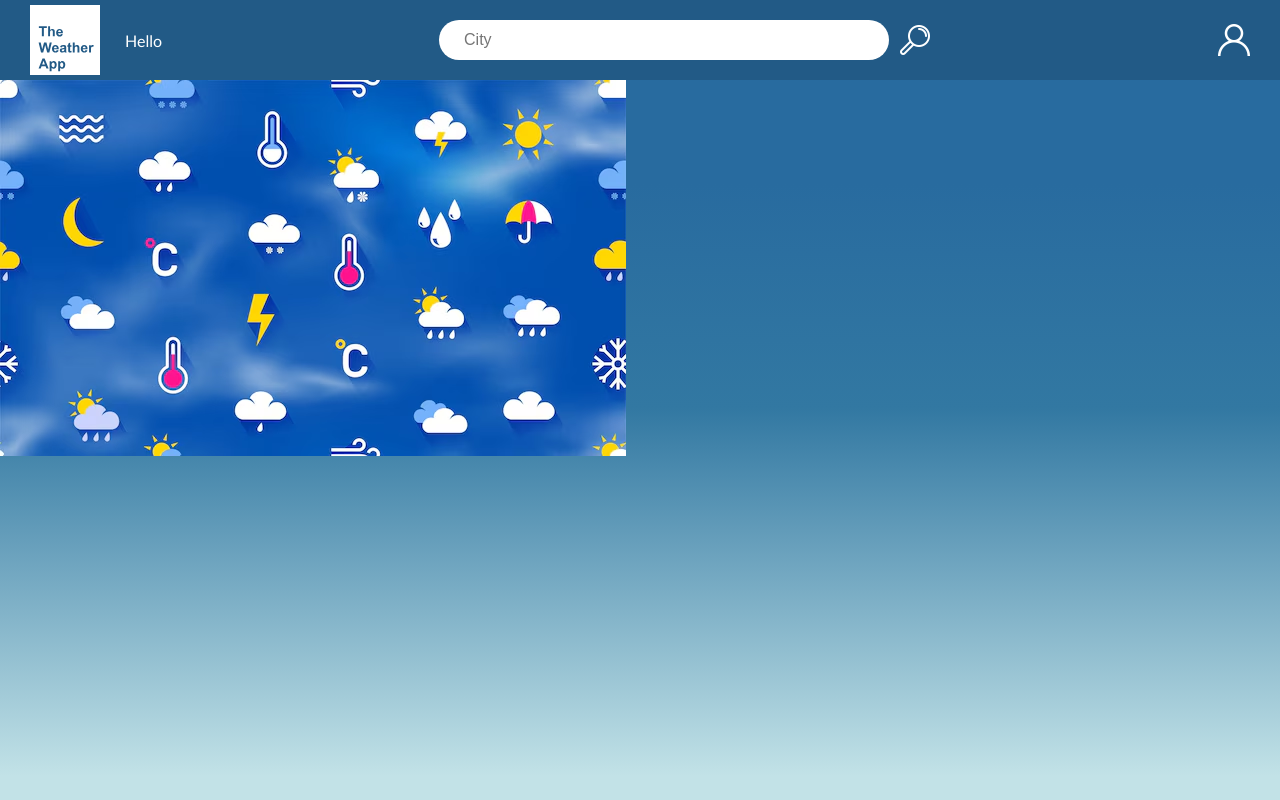
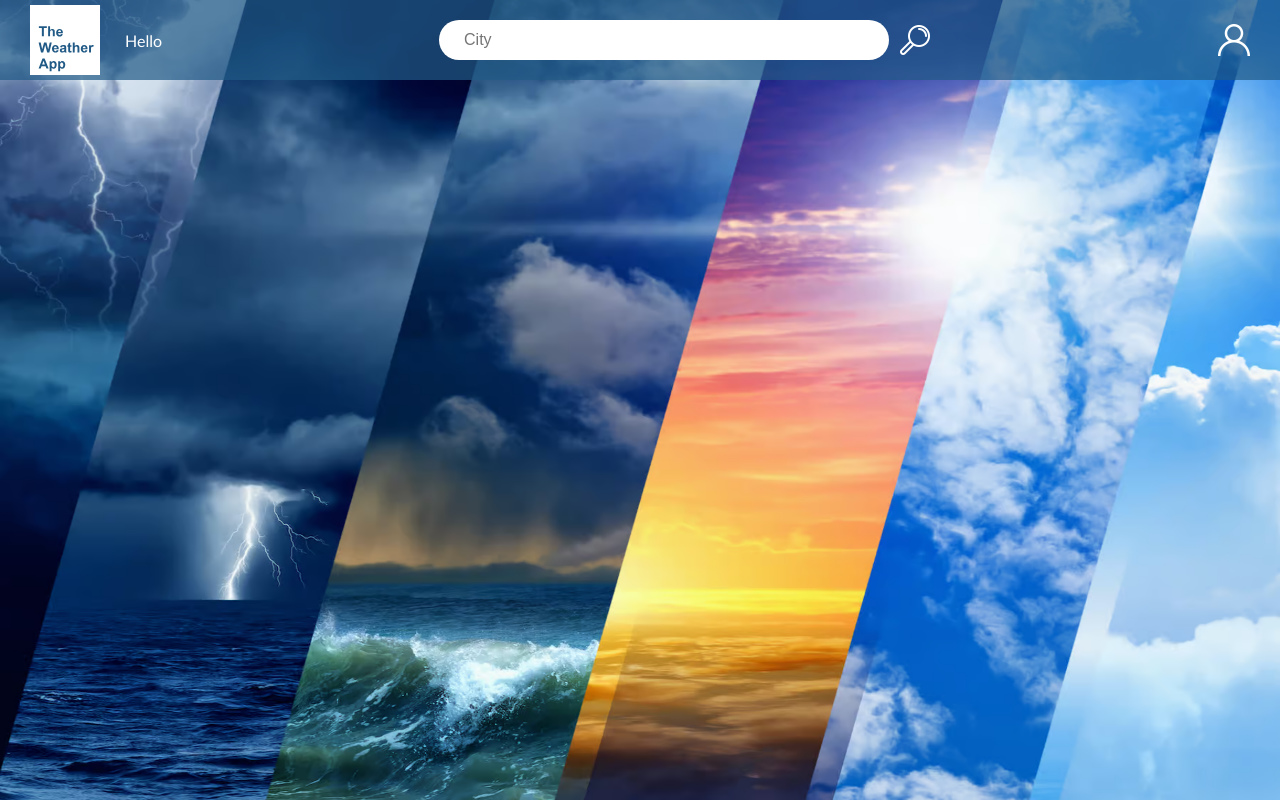
Before and after one commit to AlexandreLassaigne/WeatherApp---frontend, a Next.js app: page /home in a window 1280 px wide. Built offline with nearby package versions, Linux system fonts and the light colour scheme.

Commit message:
modification design

```diff
--- a/components/Home.js
+++ b/components/Home.js
@@ -32,16 +32,19 @@ function Home() {
       headers: { "Content-Type": "application/json" },
       body: JSON.stringify({ name: name, userToken: user.token }),
     })
-    .then((response) => response.json())
-    .then((data) => {
-      setName("");
-      dispatch(addHistory(data.city))
-      dispatch(addCity(data.city))
-    });
+      .then((response) => response.json())
+      .then((data) => {
+        setName("");
+        dispatch(addHistory(data.city));
+        dispatch(addCity(data.city));
+      });
   };
 
   const handleRemove = (cityName) => {
-    fetch(`https://weatherapp-backend-jade-three.vercel.app/cities/${cityName}`, { method: "DELETE" })
+    fetch(
+      `https://weatherapp-backend-jade-three.vercel.app/cities/${cityName}`,
+      { method: "DELETE" }
+    )
       .then((response) => response.json())
       .then((data) => {
         if (data.result) {
@@ -104,6 +107,7 @@ function Home() {
 
   return (
     <div>
+      <img src="/meteo.avif" alt="image de fond" className={styles.imageFond} />
       <div className={styles.header}>
         <img src="/logo.svg" className={styles.logo} alt="logo" />
         <p>Hello {user.firstName}</p>
@@ -141,9 +145,6 @@ function Home() {
           {drawerList}
         </Drawer>
       </div>
-      {New.length === 0 &&(<div>
-        <img src="/fond.avif" alt="image de fond" className={styles.imageFond}/>
-      </div>)}
       <div className={styles.cityContainer}>{New}</div>
     </div>
   );
--- a/components/Settings.js
+++ b/components/Settings.js
@@ -186,6 +186,7 @@ export default function Settings() {
 
   return (
     <div>
+      <img src="/meteo.avif" alt="image de fond" className={styles.imageFond} />
       <div className={styles.header}>
         <img
           src="/logo.svg"
--- a/styles/Bookmarks.module.css
+++ b/styles/Bookmarks.module.css
@@ -4,7 +4,7 @@
 	justify-content: space-around;
 	height: 10vh;
 	color: white;
-	background-color: #225A86;
+	background-color: rgba(34, 91, 135, 0.7);
 }
 
 .logo {
@@ -42,3 +42,10 @@
 	max-width: 100vw;
 	margin: 20px;
 }
+
+.imageFond {
+	width: 100vw;
+	height: 100vh;
+	position: fixed;
+	z-index: -100;
+}
--- a/styles/History.module.css
+++ b/styles/History.module.css
@@ -4,7 +4,7 @@
 	justify-content: space-around;
 	height: 10vh;
 	color: white;
-	background-color: #225A86;
+	background-color: rgba(34, 91, 135, 0.7);
 }
 
 .logo {
@@ -44,3 +44,10 @@
 .card {
 	display: flex;
 }
+
+.imageFond {
+	width: 100vw;
+	height: 100vh;
+	position: fixed;
+	z-index: -100;
+}
--- a/styles/Home.module.css
+++ b/styles/Home.module.css
@@ -4,7 +4,7 @@
 	height: 10vh;
 	padding: 25px 30px 25px 30px;
 	color: white;
-	background-color: #225A86;
+	background-color: rgba(34, 91, 135, 0.7);
 }
 
 .logo {
@@ -56,3 +56,10 @@
     margin-top: 20px;
     margin-bottom: 20px;
 }
+
+.imageFond {
+	width: 100vw;
+	height: 100vh;
+	position: fixed;
+	z-index: -100;
+}
--- a/styles/Settings.module.css
+++ b/styles/Settings.module.css
@@ -4,7 +4,7 @@
 	justify-content: space-around;
 	height: 10vh;
 	color: white;
-	background-color: #225A86;
+    background-color: rgba(34, 91, 135, 0.7);
 }
 
 .logo {
@@ -145,3 +145,10 @@
 	margin-bottom: 0;
 	margin-top: 0;
 }
+
+.imageFond {
+	width: 100vw;
+	height: 100vh;
+	position: fixed;
+	z-index: -100;
+}
```
Also changed, not shown: components/Bookmarks.js (+7 -7 lines), components/History.js (+8 -7 lines), public/fond.avif (deleted), styles/Header.module.css (deleted).
